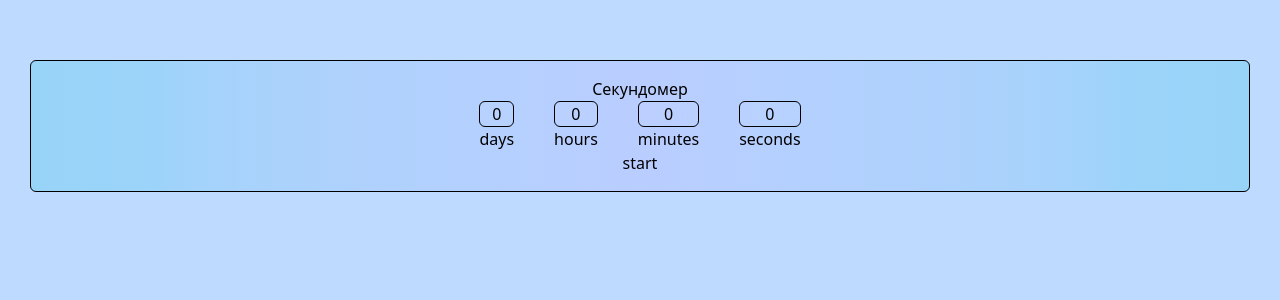
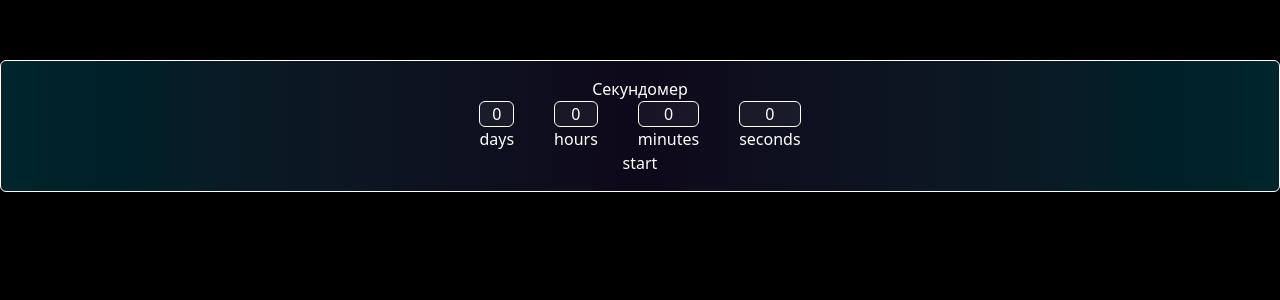
Before and after one commit to Viktossha/cozy-time-hub, a React (Vite) app: page / in a window 1280 px wide. Shown: the top 300 px of the page. Built offline with nearby package versions, Linux system fonts and the light colour scheme.

Commit message:
styles: update global bg + font-color

```diff
--- a/src/index.css
+++ b/src/index.css
@@ -1,5 +1,9 @@
 @import "tailwindcss";
 
+@theme {
+    /*--color-midnight: #0F172AE6;*/
+}
+
 body {
-    @apply bg-blue-200 max-w-305 mx-auto my-0
+    @apply bg-black mx-auto my-0 text-white
 }
```
